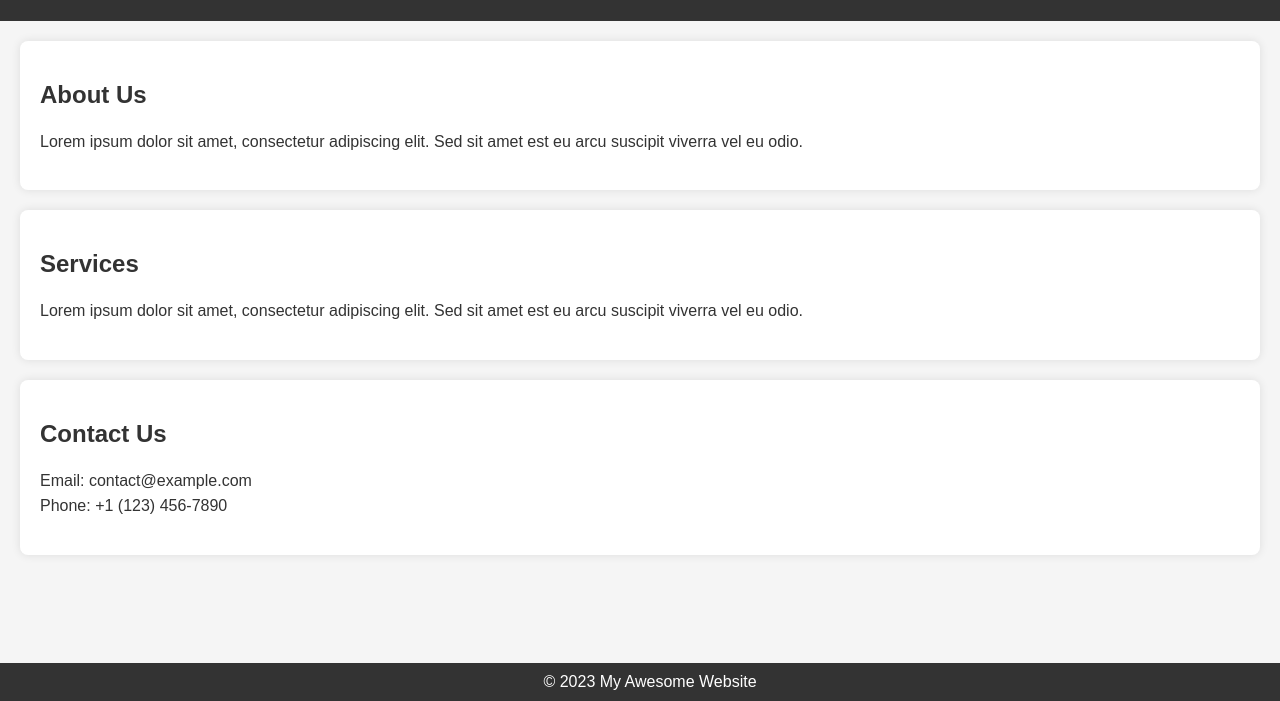
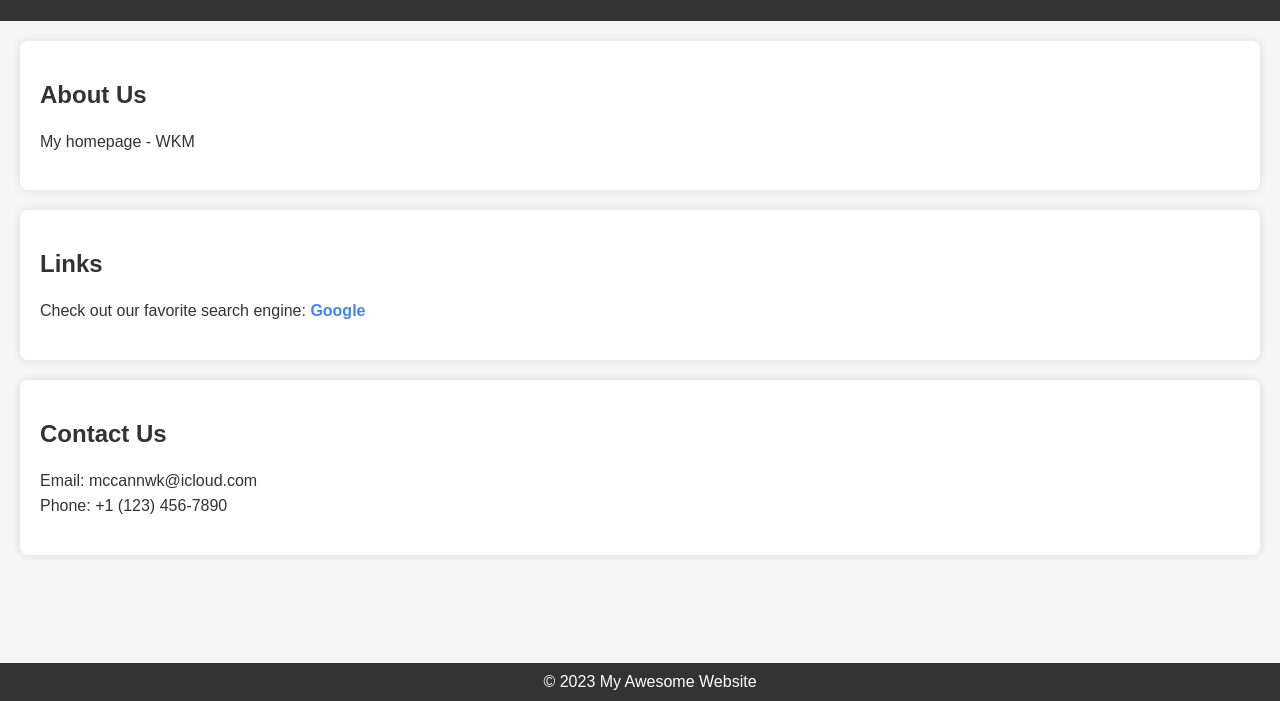
Before and after one commit to lyfeis/lyfeis.github.io, a plain HTML site: page index.html in a window 1280 px wide. Shown: the part 99-800 px from the top of the page. Drawn offline with Linux system fonts and the light colour scheme.

Commit message:
Update index.html

```diff
--- a/index.html
+++ b/index.html
@@ -36,6 +36,12 @@
             line-height: 1.6;
         }
 
+        a {
+            color: #4285f4;
+            text-decoration: none;
+            font-weight: bold;
+        }
+
         footer {
             background-color: #333;
             color: #fff;
@@ -55,17 +61,17 @@
 
     <section>
         <h2>About Us</h2>
-        <p>Lorem ipsum dolor sit amet, consectetur adipiscing elit. Sed sit amet est eu arcu suscipit viverra vel eu odio.</p>
+        <p>My homepage - WKM</p>
     </section>
 
     <section>
-        <h2>Services</h2>
-        <p>Lorem ipsum dolor sit amet, consectetur adipiscing elit. Sed sit amet est eu arcu suscipit viverra vel eu odio.</p>
+        <h2>Links</h2>
+        <p>Check out our favorite search engine: <a href="https://www.google.com" target="_blank">Google</a></p>
     </section>
 
     <section>
         <h2>Contact Us</h2>
-        <p>Email: contact@example.com<br>Phone: +1 (123) 456-7890</p>
+        <p>Email: mccannwk@icloud.com<br>Phone: +1 (123) 456-7890</p>
     </section>
 
     <footer>
```
